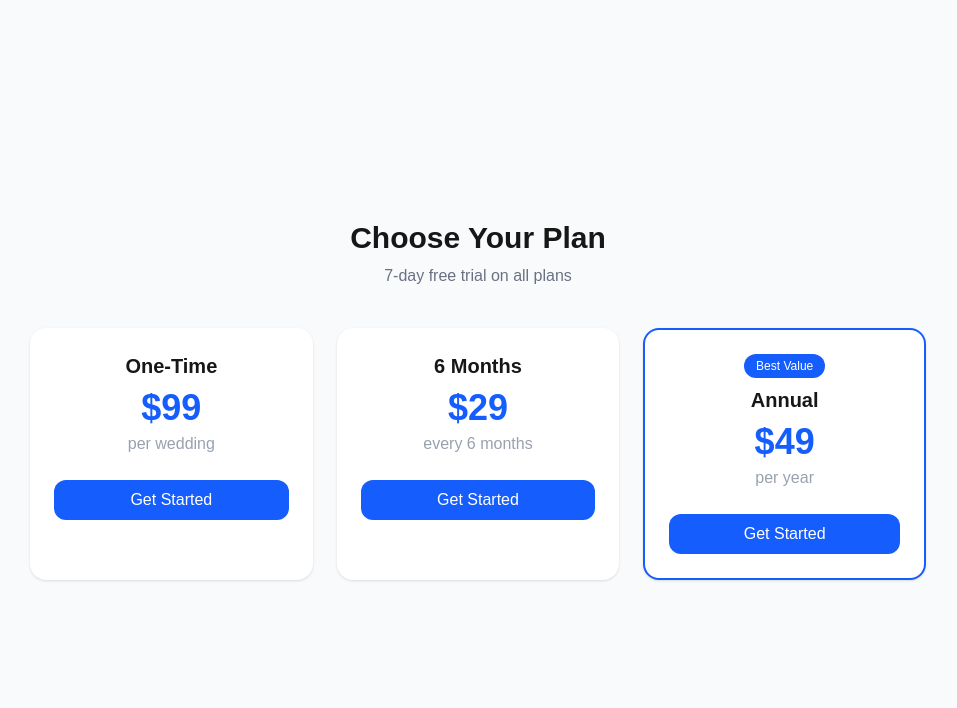
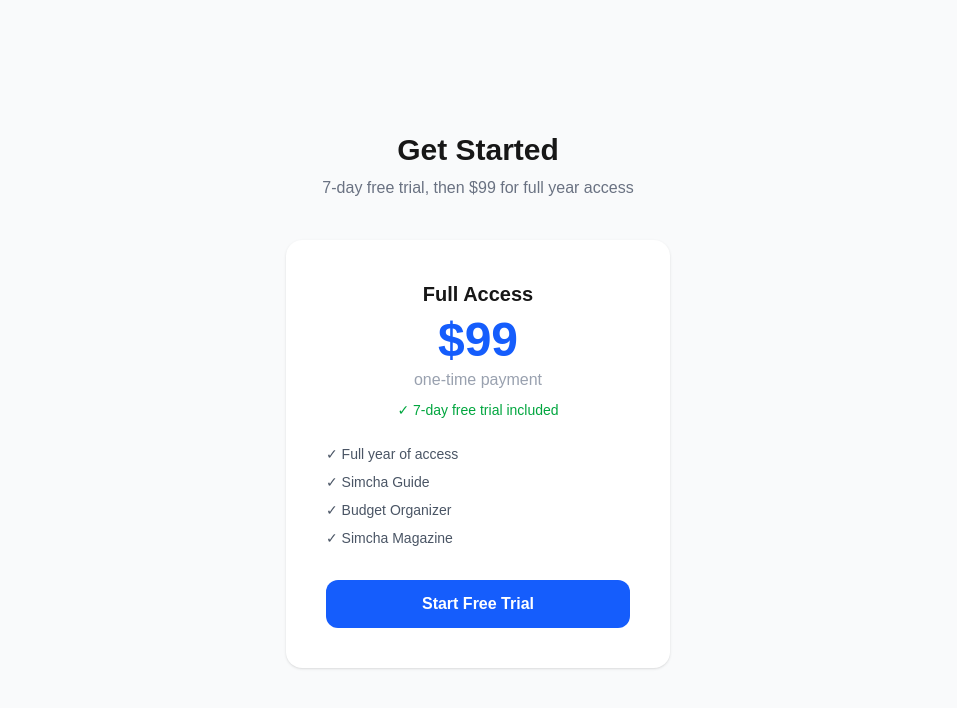
Before and after one commit to mb7184313900/simcha-organizer, a Next.js app: page /pricing in a window 1280 px wide. Shown: the top 708 px of the page, without its empty margins (162-1119 px from the left). Built offline with nearby package versions, Linux system fonts and the light colour scheme.

Commit message:
Update pricing and add renewal page

```diff
--- a/app/pricing/page.jsx
+++ b/app/pricing/page.jsx
@@ -2,14 +2,14 @@
 import { useState } from 'react';
 
 export default function PricingPage() {
-  const [loading, setLoading] = useState(null);
+  const [loading, setLoading] = useState(false);
 
-  const handleCheckout = async (plan) => {
-    setLoading(plan);
+  const handleCheckout = async () => {
+    setLoading(true);
     const res = await fetch('/api/checkout', {
       method: 'POST',
       headers: { 'Content-Type': 'application/json' },
-      body: JSON.stringify({ plan }),
+      body: JSON.stringify({ plan: 'one_time' }),
     });
     const data = await res.json();
     if (data.url) window.location.href = data.url;
@@ -17,52 +17,27 @@ export default function PricingPage() {
 
   return (
     <div className="min-h-screen bg-gray-50 flex flex-col items-center justify-center p-8">
-      <h1 className="text-3xl font-bold mb-2">Choose Your Plan</h1>
-      <p className="text-gray-500 mb-10">7-day free trial on all plans</p>
+      <h1 className="text-3xl font-bold mb-2">Get Started</h1>
+      <p className="text-gray-500 mb-10">7-day free trial, then $99 for full year access</p>
 
-      <div className="grid grid-cols-1 md:grid-cols-3 gap-6 w-full max-w-4xl">
-        {/* One-time */}
-        <div className="bg-white rounded-2xl shadow p-6 flex flex-col items-center">
-          <h2 className="text-xl font-bold mb-2">One-Time</h2>
-          <p className="text-4xl font-bold text-blue-600 mb-1">$99</p>
-          <p className="text-gray-400 mb-6">per wedding</p>
-          <button
-            onClick={() => handleCheckout('one_time')}
-            disabled={loading === 'one_time'}
-            className="w-full bg-blue-600 text-white py-2 rounded-xl hover:bg-blue-700"
-          >
-            {loading === 'one_time' ? 'Loading...' : 'Get Started'}
-          </button>
-        </div>
-
-        {/* 6 months */}
-        <div className="bg-white rounded-2xl shadow p-6 flex flex-col items-center">
-          <h2 className="text-xl font-bold mb-2">6 Months</h2>
-          <p className="text-4xl font-bold text-blue-600 mb-1">$29</p>
-          <p className="text-gray-400 mb-6">every 6 months</p>
-          <button
-            onClick={() => handleCheckout('semi_annual')}
-            disabled={loading === 'semi_annual'}
-            className="w-full bg-blue-600 text-white py-2 rounded-xl hover:bg-blue-700"
-          >
-            {loading === 'semi_annual' ? 'Loading...' : 'Get Started'}
-          </button>
-        </div>
-
-        {/* Annual */}
-        <div className="bg-white rounded-2xl shadow p-6 flex flex-col items-center border-2 border-blue-600">
-          <span className="text-xs bg-blue-600 text-white px-3 py-1 rounded-full mb-2">Best Value</span>
-          <h2 className="text-xl font-bold mb-2">Annual</h2>
-          <p className="text-4xl font-bold text-blue-600 mb-1">$49</p>
-          <p className="text-gray-400 mb-6">per year</p>
-          <button
-            onClick={() => handleCheckout('annual')}
-            disabled={loading === 'annual'}
-            className="w-full bg-blue-600 text-white py-2 rounded-xl hover:bg-blue-700"
-          >
-            {loading === 'annual' ? 'Loading...' : 'Get Started'}
-          </button>
-        </div>
+      <div className="bg-white rounded-2xl shadow p-10 flex flex-col items-center max-w-sm w-full">
+        <h2 className="text-xl font-bold mb-2">Full Access</h2>
+        <p className="text-5xl font-bold text-blue-600 mb-1">$99</p>
+        <p className="text-gray-400 mb-2">one-time payment</p>
+        <p className="text-sm text-green-600 font-medium mb-6">✓ 7-day free trial included</p>
+        <ul className="text-gray-600 text-sm mb-8 space-y-2 w-full">
+          <li>✓ Full year of access</li>
+          <li>✓ Simcha Guide</li>
+          <li>✓ Budget Organizer</li>
+          <li>✓ Simcha Magazine</li>
+        </ul>
+        <button
+          onClick={handleCheckout}
+          disabled={loading}
+          className="w-full bg-blue-600 text-white py-3 rounded-xl hover:bg-blue-700 font-semibold"
+        >
+          {loading ? 'Loading...' : 'Start Free Trial'}
+        </button>
       </div>
     </div>
   );
--- /dev/null
+++ b/app/renew/page.jsx
@@ -0,0 +1,55 @@
+'use client';
+import { useState } from 'react';
+
+export default function RenewPage() {
+  const [loading, setLoading] = useState(null);
+
+  const handleCheckout = async (plan) => {
+    setLoading(plan);
+    const res = await fetch('/api/checkout', {
+      method: 'POST',
+      headers: { 'Content-Type': 'application/json' },
+      body: JSON.stringify({ plan }),
+    });
+    const data = await res.json();
+    if (data.url) window.location.href = data.url;
+  };
+
+  return (
+    <div className="min-h-screen bg-gray-50 flex flex-col items-center justify-center p-8">
+      <h1 className="text-3xl font-bold mb-2">Renew Your Access</h1>
+      <p className="text-gray-500 mb-10">Choose a renewal plan to continue editing</p>
+
+      <div className="grid grid-cols-1 md:grid-cols-2 gap-6 w-full max-w-2xl">
+        {/* 6 months */}
+        <div className="bg-white rounded-2xl shadow p-8 flex flex-col items-center">
+          <h2 className="text-xl font-bold mb-2">6 Months</h2>
+          <p className="text-5xl font-bold text-blue-600 mb-1">$29</p>
+          <p className="text-gray-400 mb-6">6 months of access</p>
+          <button
+            onClick={() => handleCheckout('semi_annual')}
+            disabled={loading === 'semi_annual'}
+            className="w-full bg-blue-600 text-white py-3 rounded-xl hover:bg-blue-700 font-semibold"
+          >
+            {loading === 'semi_annual' ? 'Loading...' : 'Renew for 6 Months'}
+          </button>
+        </div>
+
+        {/* Annual */}
+        <div className="bg-white rounded-2xl shadow p-8 flex flex-col items-center border-2 border-blue-600">
+          <span className="text-xs bg-blue-600 text-white px-3 py-1 rounded-full mb-2">Best Value</span>
+          <h2 className="text-xl font-bold mb-2">Full Year</h2>
+          <p className="text-5xl font-bold text-blue-600 mb-1">$49</p>
+          <p className="text-gray-400 mb-6">12 months of access</p>
+          <button
+            onClick={() => handleCheckout('annual')}
+            disabled={loading === 'annual'}
+            className="w-full bg-blue-600 text-white py-3 rounded-xl hover:bg-blue-700 font-semibold"
+          >
+            {loading === 'annual' ? 'Loading...' : 'Renew for Full Year'}
+          </button>
+        </div>
+      </div>
+    </div>
+  );
+}
```
